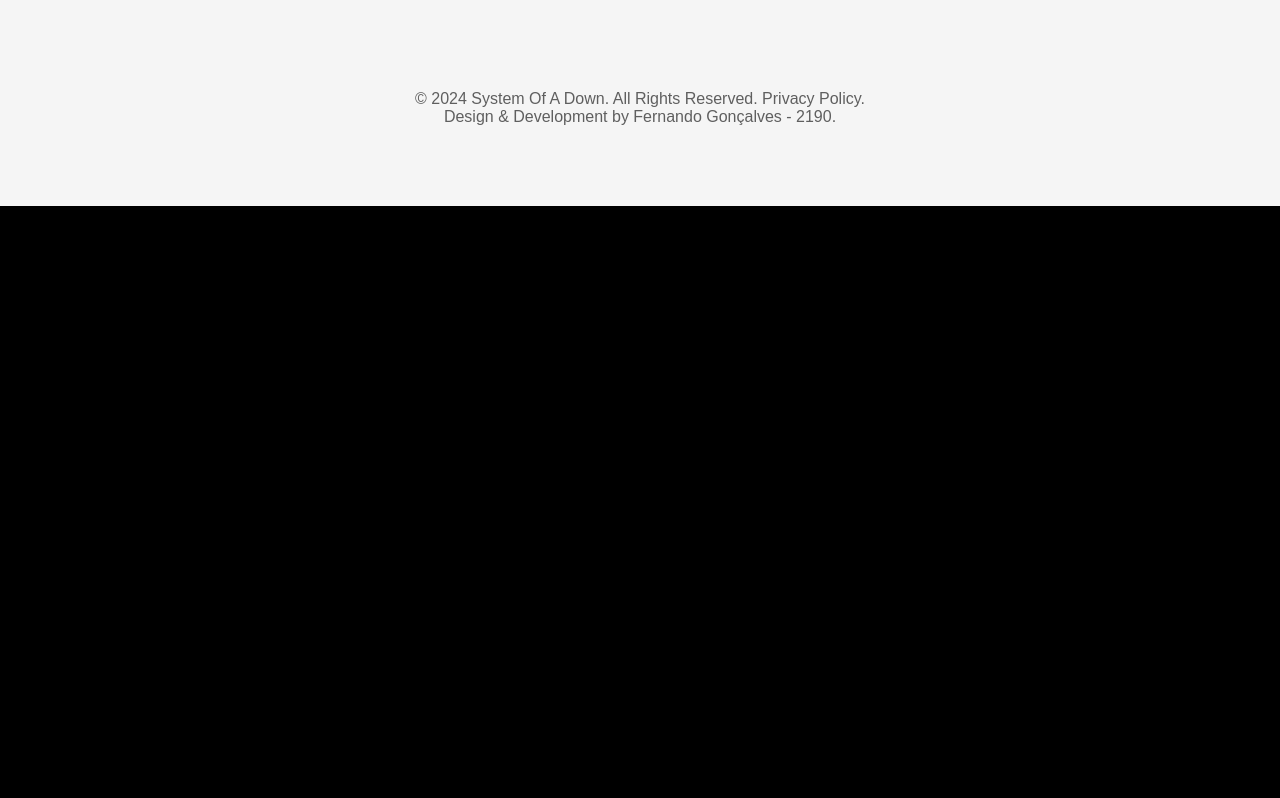
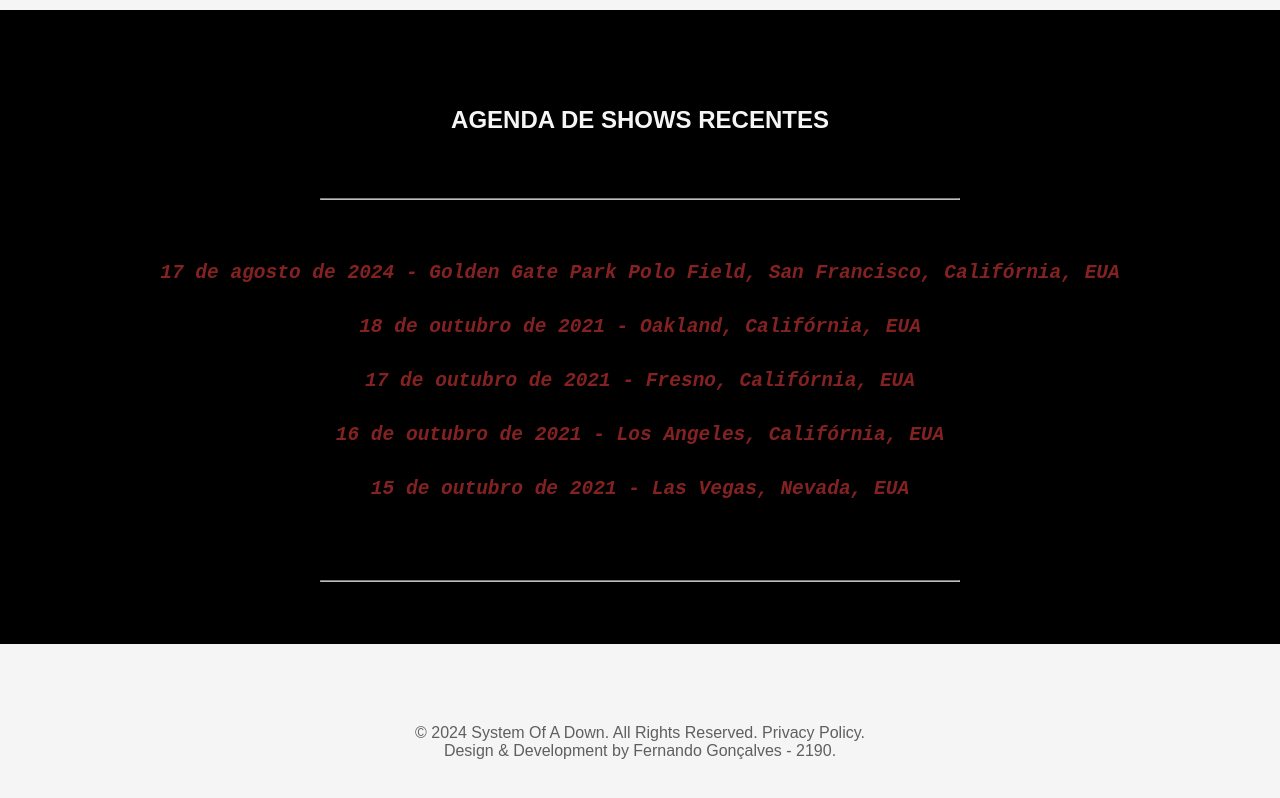
Before and after one commit to AkhiaBR/frontend_segunda_fase, a plain HTML site: page projeto_bandas/pages/agenda.html in a window 1280 px wide. Shown: the part 144-942 px from the top of the page. Before the commit the page ends 800 px from the top, so only its background shows below. Drawn offline with Linux system fonts and the light colour scheme.

Commit message:
update: home_page.html

```diff
--- a/projeto_bandas/pages/agenda.html
+++ b/projeto_bandas/pages/agenda.html
@@ -18,7 +18,33 @@
             </ul>
         </nav>
     </div>
+    <div class="subtitulo">
+        <h2>AGENDA DE SHOWS RECENTES</h2>
+    </div>
+    <div class="divider">
+        <hr>
+    </div>
     <div class="mid_page">
+        <div class="agenda">
+            <h2>
+                17 de agosto de 2024 - Golden Gate Park Polo Field, San Francisco, Califórnia, EUA
+            </h2>
+            <h2>
+                18 de outubro de 2021 - Oakland, Califórnia, EUA
+            </h2>
+            <h2>
+                17 de outubro de 2021 - Fresno, Califórnia, EUA
+            </h2>
+            <h2>
+                16 de outubro de 2021 - Los Angeles, Califórnia, EUA
+            </h2>
+            <h2>
+                15 de outubro de 2021 - Las Vegas, Nevada, EUA
+            </h2>
+        </div>
+    </div>
+    <div class="divider">
+        <hr>
     </div>
     <div class="footer">
         <p>
--- a/projeto_bandas/pages/style.css
+++ b/projeto_bandas/pages/style.css
@@ -46,6 +46,16 @@ body {
     display: flex;
     margin: 4rem;
     padding: 1rem;
+}
+
+.container_mid_2 {
+    text-align: center;
+    margin: 4rem;
+}
+
+.container_mid_2 h2 {
+    color: whitesmoke;
+    margin: 2rem;
 }
 
 .imagem_members img {
@@ -272,3 +282,16 @@ body {
     transform: scale(1.2);
     transition: transform 0.3s; /* transição suave */
 }
+
+.agenda {
+    text-align: center;
+    margin-bottom: 5rem;
+}
+
+.agenda h2 {
+    margin: 2rem;
+    font-style: italic;
+    font-family: monospace;
+    color: brown;
+    filter: brightness(80%);
+}
```
Also changed, not shown: projeto_bandas/pages/home_page.html (+2 -1 lines).
